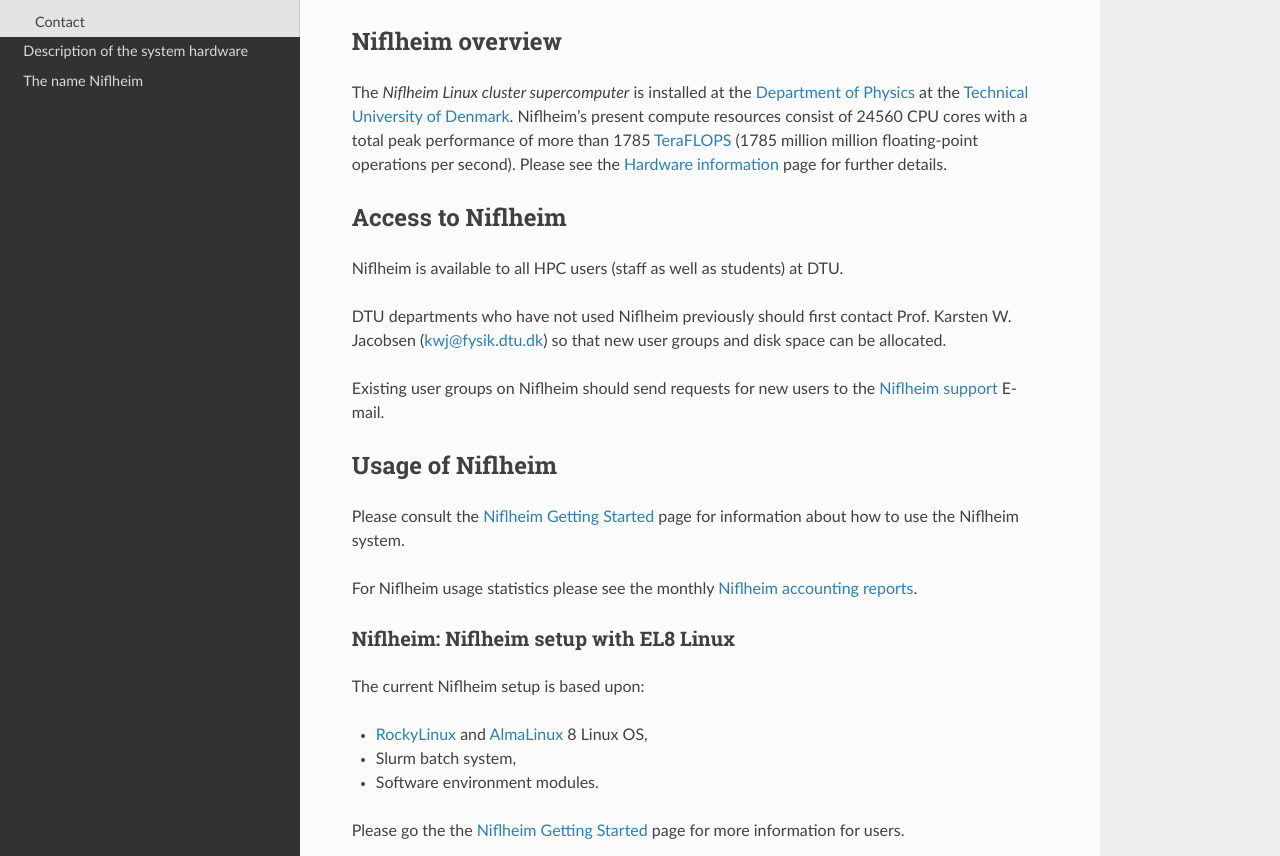
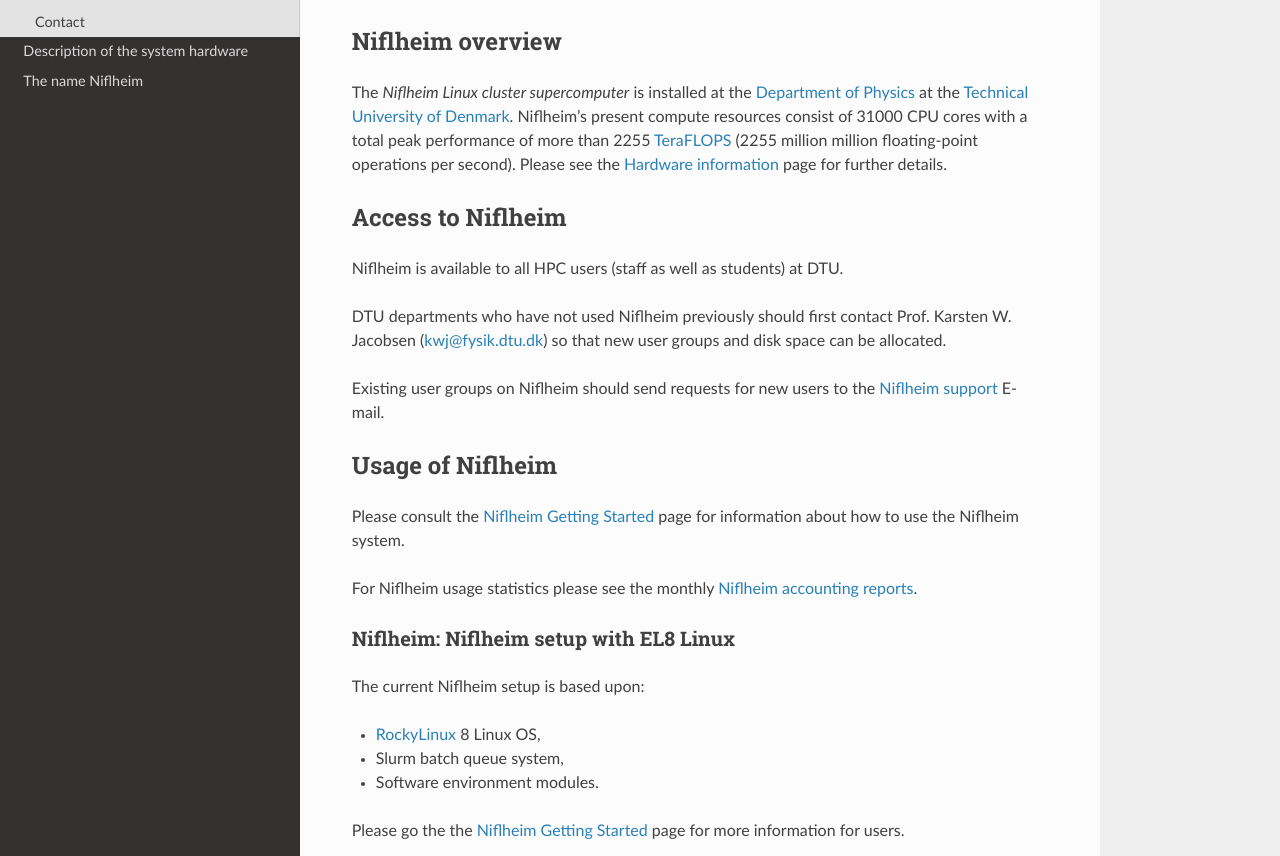
Before and after one commit to OleHolmNielsen/Niflheim_users, a Sphinx documentation site: the page built from docs/niflheim.rst, in a window 1280 px wide and 1400 px high. Shown: the part 387-1243 px from the top of the window. Built offline with Sphinx 7.4.7 and the Read the Docs theme 3.1.0, drawn with Linux system fonts in a browser that asks for light colours.

Commit message:
Removed Almalinux link

```diff
--- a/docs/niflheim.rst
+++ b/docs/niflheim.rst
@@ -10,13 +10,13 @@
 =================
 
 The *Niflheim Linux cluster supercomputer* is installed at the
-`Department of Physics <http://www.fysik.dtu.dk/english>`_ at the
-`Technical University of Denmark <http://www.dtu.dk/english>`_.
-Niflheim's present compute resources consist of 24560 CPU cores
-with a total peak performance of more than 1785 TeraFLOPS_ (1785 million million floating-point operations per second).
+`Department of Physics <https://www.fysik.dtu.dk/english>`_ at the
+`Technical University of Denmark <https://www.dtu.dk/english>`_.
+Niflheim's present compute resources consist of 31000 CPU cores
+with a total peak performance of more than 2255 TeraFLOPS_ (2255 million million floating-point operations per second).
 Please see the :ref:`Hardware` page for further details.
 
-.. _TeraFLOPS: http://en.wikipedia.org/wiki/FLOPS
+.. _TeraFLOPS: https://en.wikipedia.org/wiki/FLOPS
 
 .. _Access_to_Niflheim:
 
@@ -41,32 +41,31 @@
 
 The current Niflheim setup is based upon:
 
-* RockyLinux_ and AlmaLinux_ 8 Linux OS,
-* Slurm batch system,
+* RockyLinux_ 8 Linux OS,
+* Slurm batch queue system,
 * Software environment modules.
 
 Please go the the :ref:`Niflheim_Getting_started` page for more information for users.
 
 .. _RockyLinux: https://rockylinux.org/
-.. _AlmaLinux: https://almalinux.org/
 
 The name Niflheim
 =================
 
 The NIFLHEIM cluster supercomputer was given a name through a naming competition held at the *CAMP research center* in the summer of 2002.
 
-.. _Niflheim_mythology: http://en.wikipedia.org/wiki/Niflheim
-.. _Muspelheim: http://en.wikipedia.org/wiki/Muspelheim
+.. _Niflheim_mythology: https://en.wikipedia.org/wiki/Niflheim
+.. _Muspelheim: https://en.wikipedia.org/wiki/Muspelheim
 
 About Niflheim_mythology_:
-In `Nordic mythology <http://en.wikipedia.org/wiki/Norse_mythology>`_
-*Niflheim* is the land of fog and ice, and *Niflheim* is part of the `myth of creation <http://en.wikipedia.org/wiki/Norse_mythology#The_beginning>`_:
+In `Nordic mythology <https://en.wikipedia.org/wiki/Norse_mythology>`_
+*Niflheim* is the land of fog and ice, and *Niflheim* is part of the `myth of creation <https://en.wikipedia.org/wiki/Norse_mythology#The_beginning>`_:
 When the heat from Muspelheim_ melted the first drops of water from the ice of Niflheim_, these drops formed into the giant Ymer, the first living creature.
 When Ymer was later killed, his dead body was molded into the world as we know it.
 
 Read more about the Edda prose containing the Nordic myth of creation,
-see `Prose Edda <http://en.wikipedia.org/wiki/Prose_Edda>`_
-(see the `Gylfaginning <http://www.sacred-texts.com/neu/pre/pre04.htm>`_ from *IV. Gangleri said*, in other
+see `Prose Edda <https://en.wikipedia.org/wiki/Prose_Edda>`_
+(see the `Gylfaginning <https://www.sacred-texts.com/neu/pre/pre04.htm>`_ from *IV. Gangleri said*, in other
 translations known as *Frá Niflheimi ok Múspelli* section).
 
 The NIFLHEIM cluster supercomputer was originally housed in a basement room with chilled air cooling, and NIFLHEIM is thus bitterly cold.
```
